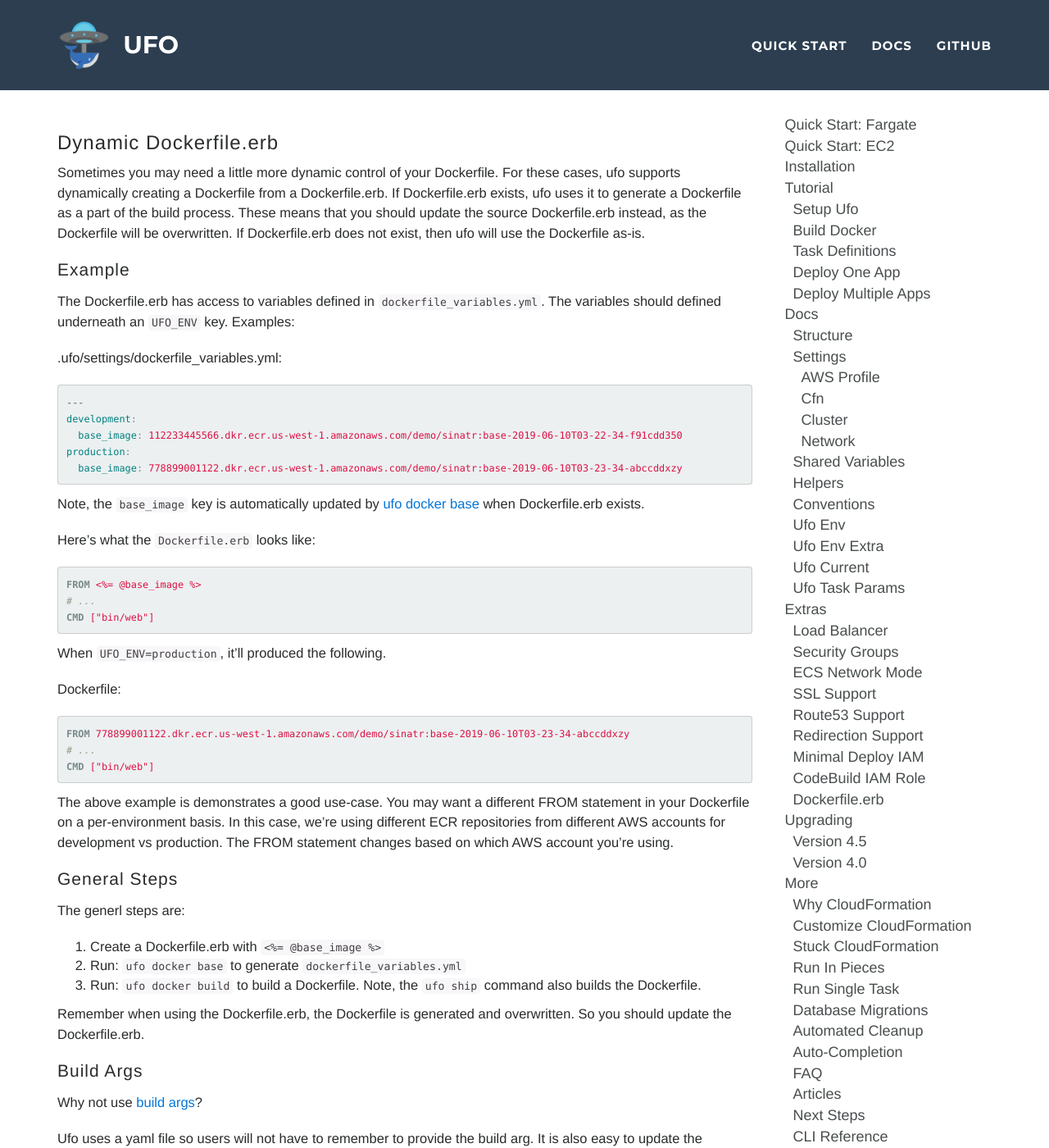
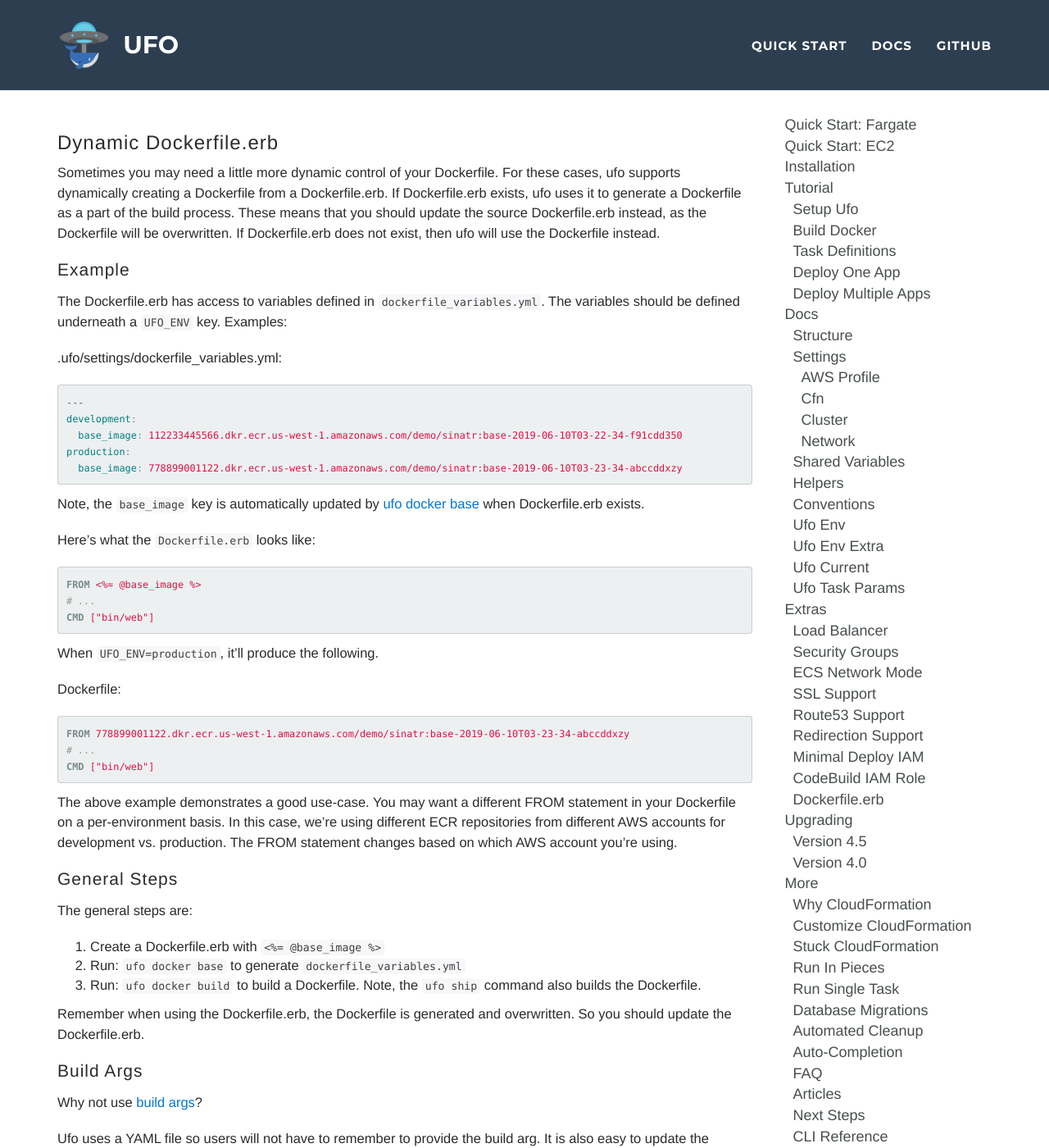
Before and after one commit to boltops-tools/ufo, a Jekyll site: the page built from docs/_docs/extras/dockerfile-erb.md, in a window 1280 px wide and 1400 px high. Shown: the whole window at 82% size. Built offline with Jekyll 4.4.1, drawn with Linux system fonts in a browser that asks for light colours.

Commit message:
update docs

````diff
--- a/docs/_docs/extras/dockerfile-erb.md
+++ b/docs/_docs/extras/dockerfile-erb.md
@@ -3,11 +3,11 @@ title: Dynamic Dockerfile.erb
 nav_order: 32
 ---
 
-Sometimes you may need a little more dynamic control of your Dockerfile. For these cases, ufo supports dynamically creating a Dockerfile from a Dockerfile.erb.  If Dockerfile.erb exists, ufo uses it to generate a Dockerfile as a part of the build process.  These means that you should update the source Dockerfile.erb instead, as the Dockerfile will be overwritten.  If Dockerfile.erb does not exist, then ufo will use the Dockerfile as-is.
+Sometimes you may need a little more dynamic control of your Dockerfile. For these cases, ufo supports dynamically creating a Dockerfile from a Dockerfile.erb.  If Dockerfile.erb exists, ufo uses it to generate a Dockerfile as a part of the build process.  These means that you should update the source Dockerfile.erb instead, as the Dockerfile will be overwritten.  If Dockerfile.erb does not exist, then ufo will use the Dockerfile instead.
 
 ## Example
 
-The Dockerfile.erb has access to variables defined in `dockerfile_variables.yml`. The variables should defined underneath an `UFO_ENV` key. Examples:
+The Dockerfile.erb has access to variables defined in `dockerfile_variables.yml`. The variables should be defined underneath a `UFO_ENV` key. Examples:
 
 .ufo/settings/dockerfile_variables.yml:
 
@@ -29,7 +29,7 @@ FROM <%= @base_image %>
 CMD ["bin/web"]
 ```
 
-When `UFO_ENV=production`, it'll produced the following.
+When `UFO_ENV=production`, it'll produce the following.
 
 Dockerfile:
 
@@ -39,11 +39,11 @@ FROM 778899001122.dkr.ecr.us-west-1.amazonaws.com/demo/sinatr:base-2019-06-10T03
 CMD ["bin/web"]
 ```
 
-The above example is demonstrates a good use-case. You may want a different FROM statement in your Dockerfile on a per-environment basis.  In this case, we're using different ECR repositories from different AWS accounts for development vs production. The FROM statement changes based on which AWS account you're using.
+The above example demonstrates a good use-case. You may want a different FROM statement in your Dockerfile on a per-environment basis.  In this case, we're using different ECR repositories from different AWS accounts for development vs. production. The FROM statement changes based on which AWS account you're using.
 
 ## General Steps
 
-The generl steps are:
+The general steps are:
 
 1. Create a Dockerfile.erb with `<%= @base_image %>`
 2. Run: `ufo docker base` to generate `dockerfile_variables.yml`
@@ -55,6 +55,6 @@ Remember when using the Dockerfile.erb, the Dockerfile is generated and overwrit
 
 Why not use [build args](https://www.jeffgeerling.com/blog/2017/use-arg-dockerfile-dynamic-image-specification)?
 
-Ufo uses a yaml file so users will not have to remember to provide the build arg. It is also easy to update the `dockerfile_variables.yml` with the `ufo docker base` command.
+Ufo uses a YAML file so users will not have to remember to provide the build arg. It is also easy to update the `dockerfile_variables.yml` with the `ufo docker base` command.
 
 {% include prev_next.md %}
````
